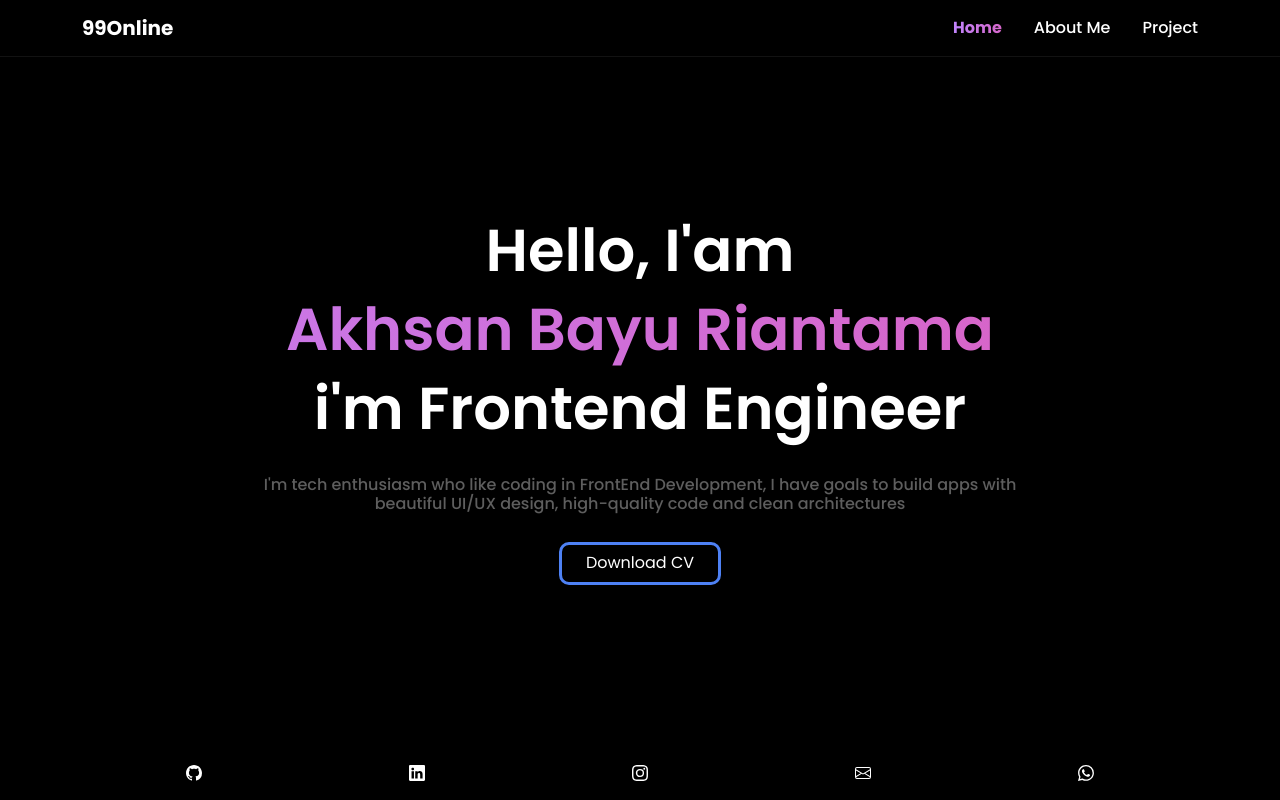
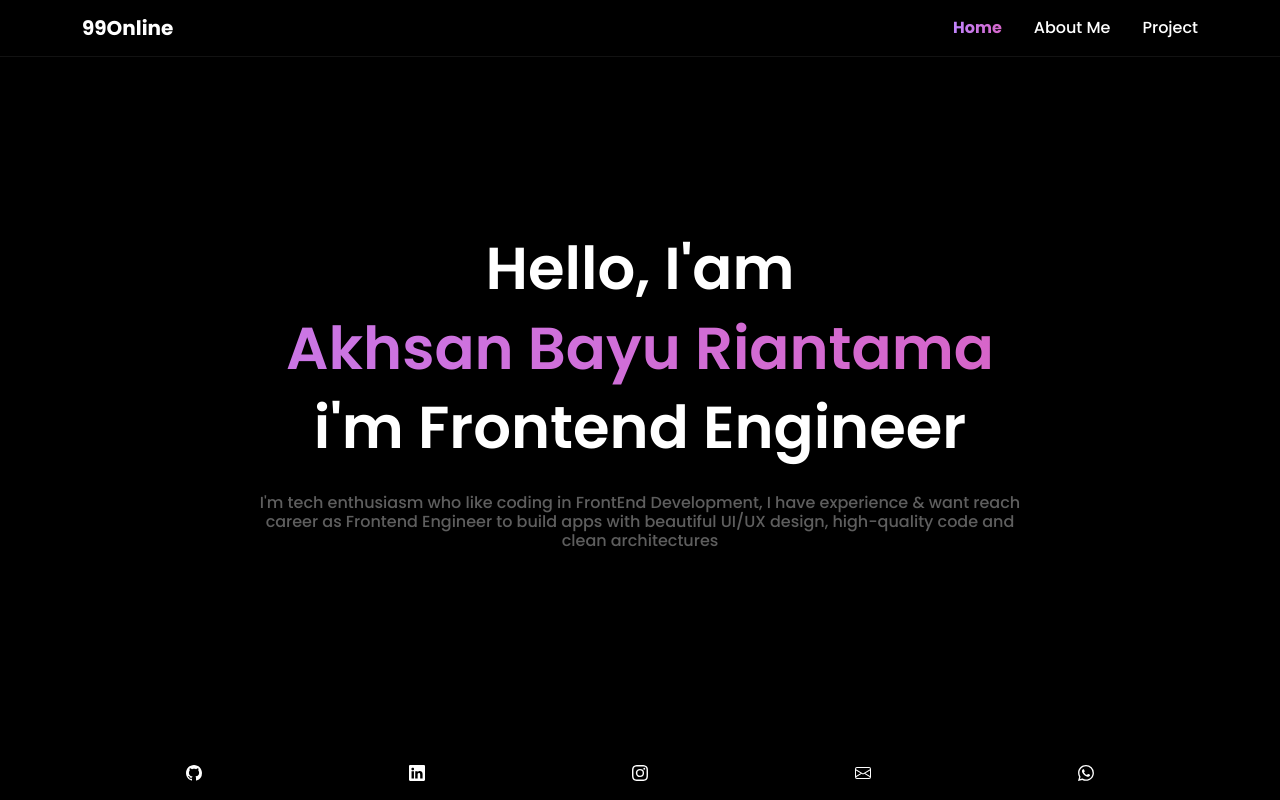
Before and after one commit to akhsanby/personal-web, a Next.js app: page / in a window 1280 px wide. Built offline with nearby package versions, Linux system fonts and the light colour scheme.

Commit message:
hide cv button & change tag line

```diff
--- a/pages/index.jsx
+++ b/pages/index.jsx
@@ -2,7 +2,7 @@ import Link from "next/link";
 
 // components
 import Layout from "../src/components/Layout";
-import { Button } from "react-bootstrap";
+// import { Button } from "react-bootstrap";
 
 // custom style
 import styles from "../styles/Home.module.scss";
@@ -15,16 +15,16 @@ export default function Home() {
           <span>Hello, I'am</span>
           <span>Akhsan Bayu Riantama</span>
           <span>i'm Frontend Engineer</span>
-          <span>I'm tech enthusiasm who like coding in FrontEnd Development, I have goals to build apps with beautiful UI/UX design, high-quality code and clean architectures</span>
+          <span>I'm tech enthusiasm who like coding in FrontEnd Development, I have experience & want reach career as Frontend Engineer to build apps with beautiful UI/UX design, high-quality code and clean architectures</span>
         </h1>
-        <div className={styles.btn}>
-          {/* <Link href="/contact">
+        {/* <div className={styles.btn}>
+          <Link href="/contact">
             <Button variant="info">Contact Me</Button>
-          </Link> */}
+          </Link>
           <a href="/cv/my_cv.pdf">
             <Button variant="info">Download CV</Button>
           </a>
-        </div>
+        </div> */}
       </div>
     </Layout>
   );
```
